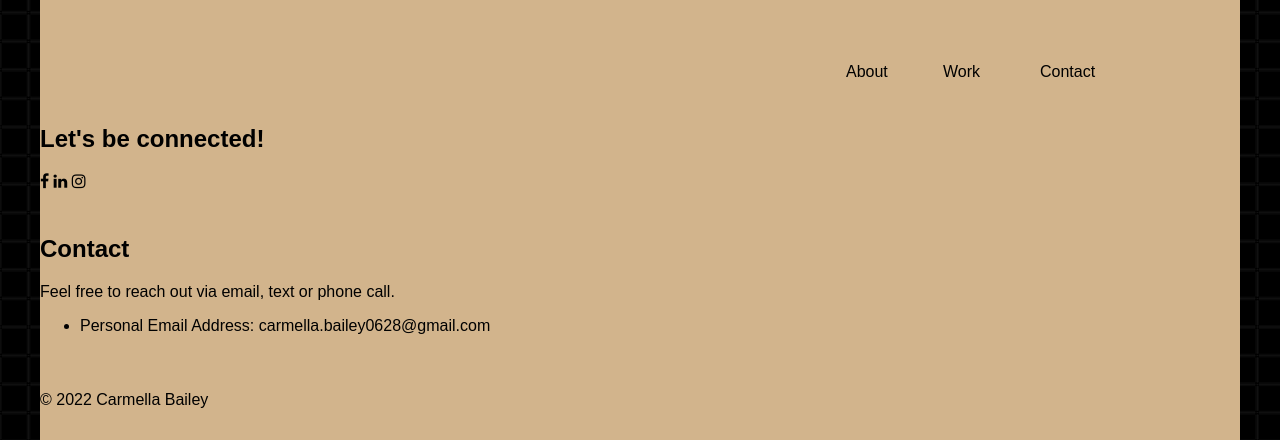
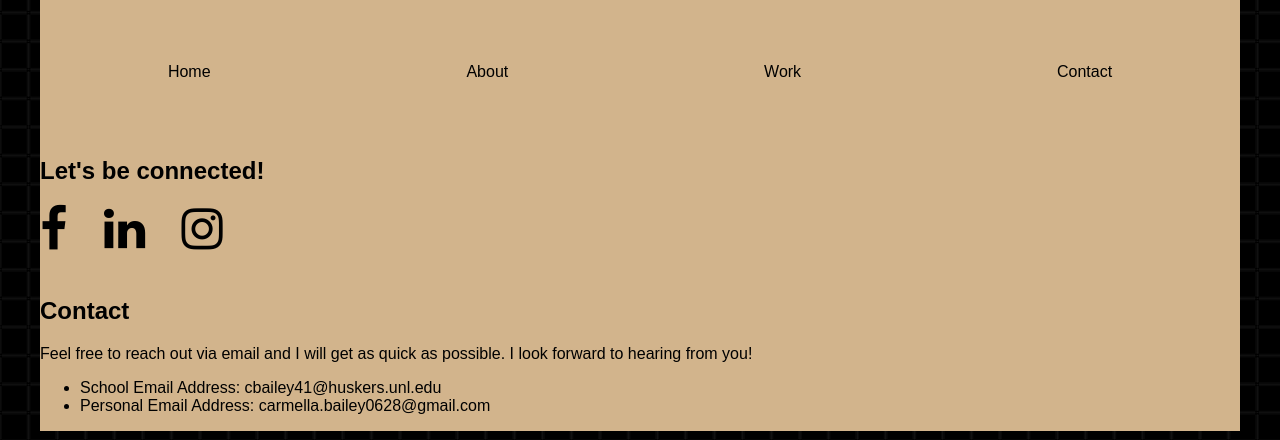
Before and after one commit to carmellabailey/adpr458_new, a plain HTML site: page contact.html in a window 1280 px wide. Shown: the part 73-513 px from the top of the page. Drawn offline with Linux system fonts and the light colour scheme.

Commit message:
finaledits

```diff
--- a/contact.html
+++ b/contact.html
@@ -18,7 +18,6 @@
 </head>
 
 <body>
-<div class="container">
 
 <div class="container">
 
@@ -28,28 +27,34 @@
         </a>
       </h1>
 
-           <section class="about"><a href="about.html">About</a></section>
-           <section class="work"><a href="work.html">Work</a></section>
-           <section class="contact"><a href="contact.html">Contact</a></section>
+      <nav class="menu">
+        <ul>
+            <li><a href="index.html">Home</a></li>
+            <li><a href="about.html">About</a></li>
+            <li><a href="work.html">Work</a></li>
+            <li><a href="contact.html">Contact</a></li>
+        </ul>
+    </nav>
 
-   </div>
 
 
    <div class="socialMedia">
     <h2>Let's be connected!</h2>
-        <a href="https://www.facebook.com/carmella.bailey.771" class="fa fa-facebook"></a>
-        <a href="https://www.linkedin.com/in/carmella-bailey-10214a222/" class="fa fa-linkedin"></a>
-        <a href="https://www.instagram.com/carmella.bailey/" class="fa fa-instagram"></a>
+        <a href="https://www.facebook.com/carmella.bailey.771" class="fa fa-facebook fa-3x"></a>
+        <a href="https://www.linkedin.com/in/carmella-bailey-10214a222/" class="fa fa-linkedin fa-3x"></a>
+        <a href="https://www.instagram.com/carmella.bailey/" class="fa fa-instagram fa-3x"></a>
   </div>
 
 <aside class="col-span-8" >
     <h2> Contact</h2>
-    <p>Feel free to reach out via email, text or phone call.
+    <p>Feel free to reach out via email and I will get as quick as possible. I look forward to hearing from you!
         <ul>
+            <li>School Email Address: cbailey41@huskers.unl.edu
             <li>Personal Email Address: carmella.bailey0628@gmail.com</li>
         </ul>
     </p>
 </aside>
+</div>
 
 <footer>
     <p>&copy; 2022 Carmella Bailey </p>
@@ -59,50 +64,9 @@
 </body>
 </html>
 
-<!doctype html>
-<html lang="en">
-<head>
-    <meta charset="UTF-8">
-    <title>Carmella Bailey</title>
-    <link rel="stylesheet" href="css/style.css">
-</head>
-<body>
-
-<div class="container">
-
-
-    <h1>
-        <a href="index.html">
-          Carmella Bailey
-        </a>
-      </h1>
-
-
-        <section class="about"><a href="about.html">About</a></section>
-        <section class="work"><a href="work.html">Work</a></section>
-        <section class="contact"><a href="contact.html">Contact</a></section>
-
-</div>
-
-
-
-<div class="container2">
-<section class="aboutme">
-    <p>I am a Senior Advertsing and Public Relations student at the University of Nebraska-Lincoln. In school, I am minoring in Clifton Strengths Management which teaches students how to lead with their strengths while recognizing their weaknesses. A little bit about me outside the classroom is that I am from Kansas City, MO and love spending time with my family in my free time.  </p>
-    <a href="about.html" class="button" >More About Me</a>
-</section>
-
-<section class="aboutme2" >
-   <p><img src="images/headshot.jpg" alt= "Photo of Carmella" ></p>
-</section>
-
-
-</div>
-
 <footer>
     <p>&copy; 2022 Carmella Bailey </p>
 </footer>
 
-</div>
 </body>
 </html>
--- a/css/style.css
+++ b/css/style.css
@@ -1,3 +1,4 @@
+
 *{
     box-sizing: border-box;
     font-family: sans-serif;
@@ -19,6 +20,7 @@ header{
 }
 h1{
 font-size: 2rem;
+text-align: center;
 }
 p {
 font-size:1rem;
@@ -38,10 +40,12 @@ a:hover {
 
  .fa-facebook {
     color: white;
+    padding-right: 2rem;
   }
 
   .fa-linkedin {
     color: white;
+    padding-right: 2rem;
   }
 
   .fa-instagram {
@@ -75,6 +79,7 @@ a:hover {
     margin: 0 auto;
     width: min(95%, 75rem);
     text-align: left;
+    padding-bottom: 3rem;
 }
 .container2 > * {
     grid-column: span 12;
@@ -88,26 +93,31 @@ a:hover {
 
 
 /*** Navigation ***/
-.name {
-    grid-column: 1 / span 4;
-    padding-top: .5rem;
-    color:black;
+nav ul {
+    list-style-type: none;
+    margin: 0;
+    padding: 0;
+    display: flex;
+    flex-flow: row wrap;
+    justify-content: center;
 }
-.about{
-    grid-column: 9 / span 1;
-    padding-top: 2rem;
+nav li {
+    flex-grow: 1;
+}
+nav li a {
+    color: black;
+    text-decoration: none;
+    text-align: center;
+    display: block;
+    padding: 2rem 1rem;
+    transition: background-color .2s ease-in-out;
+}
+nav li a:hover {
     color: white;
+    background-color: var(--highlight-color);
 }
-.work{
-    grid-column: 10 / span 1;
-    padding-top: 2rem;
-    color: white;
-}
-.contact{
-    grid-column: 11 / span 1;
-    padding-top: 2rem;
-    color: white;
-}
+
+
 .card{
     background-color: white;
     text-align: center;
```
Also changed, not shown: MagAd.html (added, +51 -0 lines), about.html (+8 -4 lines), brandidentity.html (added, +49 -0 lines), brighterdays.html (added, +49 -0 lines), index.html (+8 -3 lines), work.html (+13 -17 lines), 1 other file.
